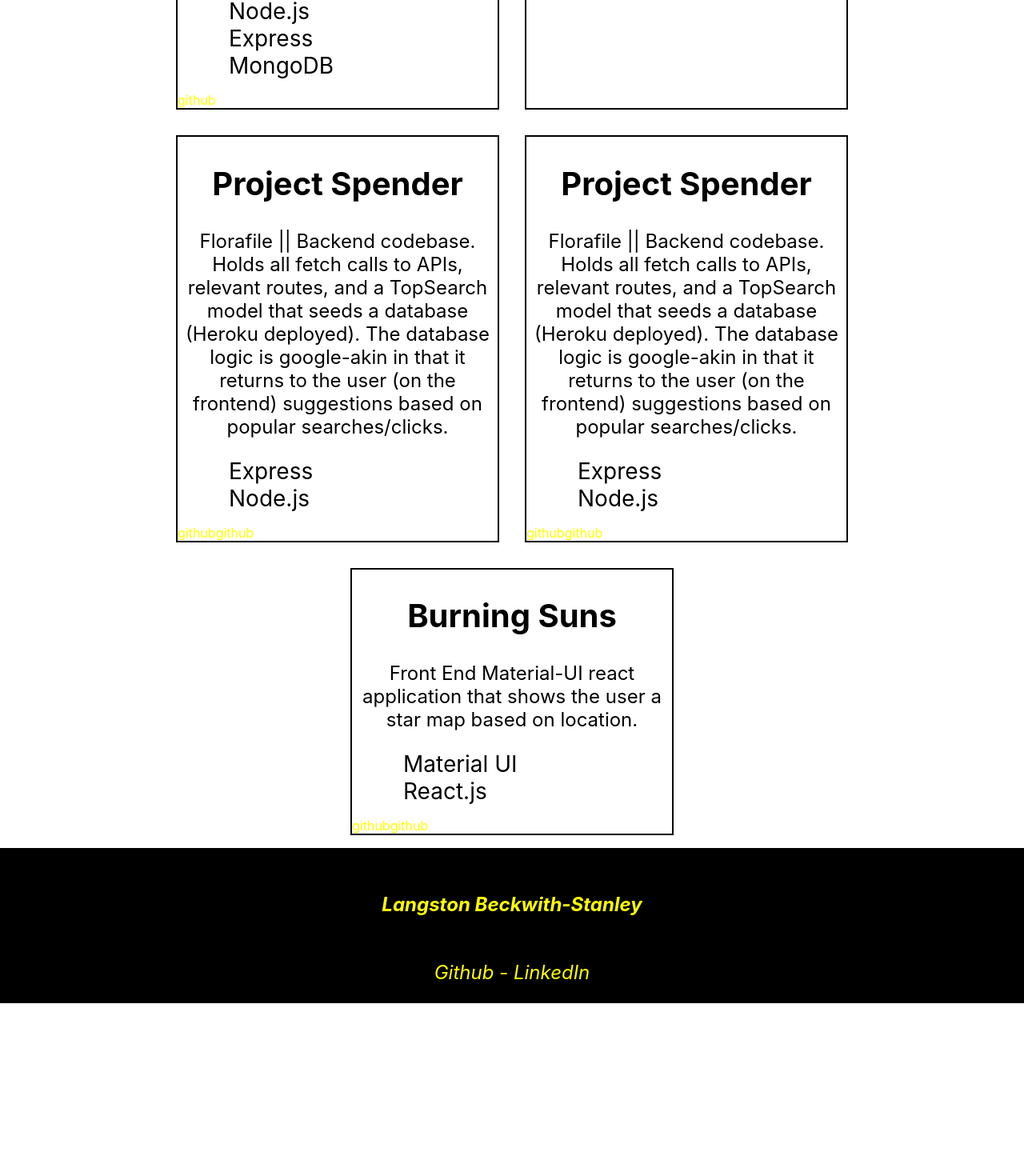
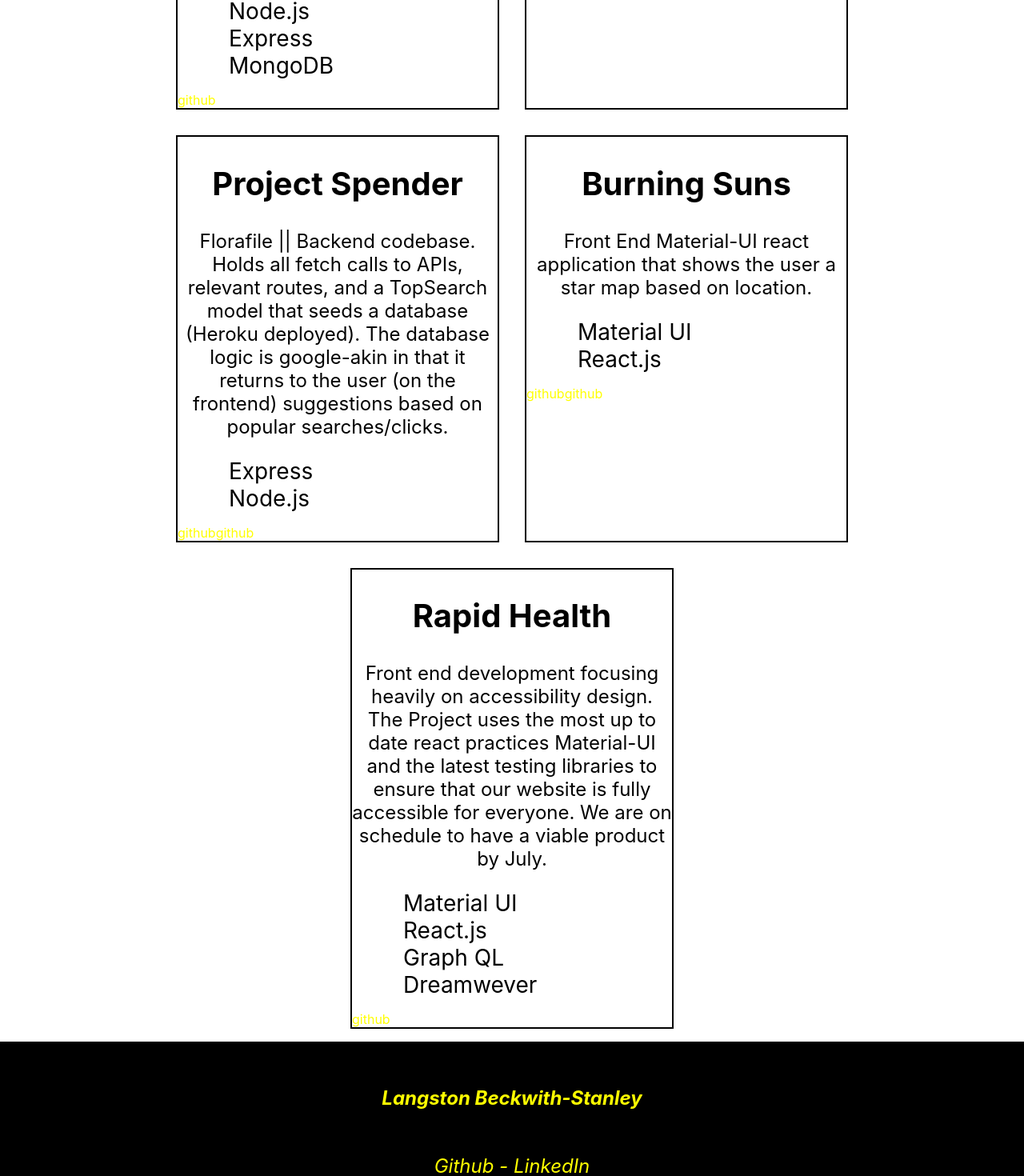
Before and after one commit to langstonBS/myPortfoleo, a React (Create React App) app: page /projects in a window 1280 px wide. Shown: the part 509-1979 px from the top of the page at 80% size. Before the commit the page ends 1763 px from the top, so only its background shows below. Built offline with nearby package versions, Linux system fonts and the light colour scheme.

Commit message:
Fix projects

```diff
--- a/src/Projects/Projcets.jsx
+++ b/src/Projects/Projcets.jsx
@@ -32,21 +32,21 @@ const projetData = [
         liveURL: "https://florafile.netlify.app/"
     },
     {
-        title: "Project Spender",
-        discription: 'Florafile || Backend codebase. Holds all fetch calls to APIs, relevant routes, and a TopSearch model that seeds a database (Heroku deployed). The database logic is google-akin in that it returns to the user (on the frontend) suggestions based on popular searches/clicks.',
-        image: 'http://placekitten.com/g/200/300',
-        usedTec: ["Express", "Node.js"],
-        gitHubUrl: "https://github.com/GOATDreamTeam/backend",
-        isLive: true,
-        liveURL: "https://florafile.netlify.app/"
-    },
-    {
         title: "Burning Suns",
         discription: 'Front End Material-UI react application that shows the user a star map based on location.',
         image: 'http://placekitten.com/g/200/300',
         usedTec: ["Material UI", "React.js"],
         gitHubUrl: "https://github.com/langstonBS/burning-suns-fr",
         isLive: true,
+        liveURL: "https://burningsuns.herokuapp.com/"
+    },
+    {
+        title: "Rapid Health",
+        discription: 'Front end development focusing heavily on accessibility design.  The Project uses the most up to date react practices Material-UI and the latest testing libraries to ensure that our website is fully accessible for everyone.   We are on schedule to have a viable product by July.',
+        image: 'http://placekitten.com/g/200/300',
+        usedTec: ["Material UI", "React.js", "Graph QL", "Dreamwever"],
+        gitHubUrl: "https://github.com/langstonBS/burning-suns-fr",
+        isLive: false,
         liveURL: "https://burningsuns.herokuapp.com/"
     }
 
```
